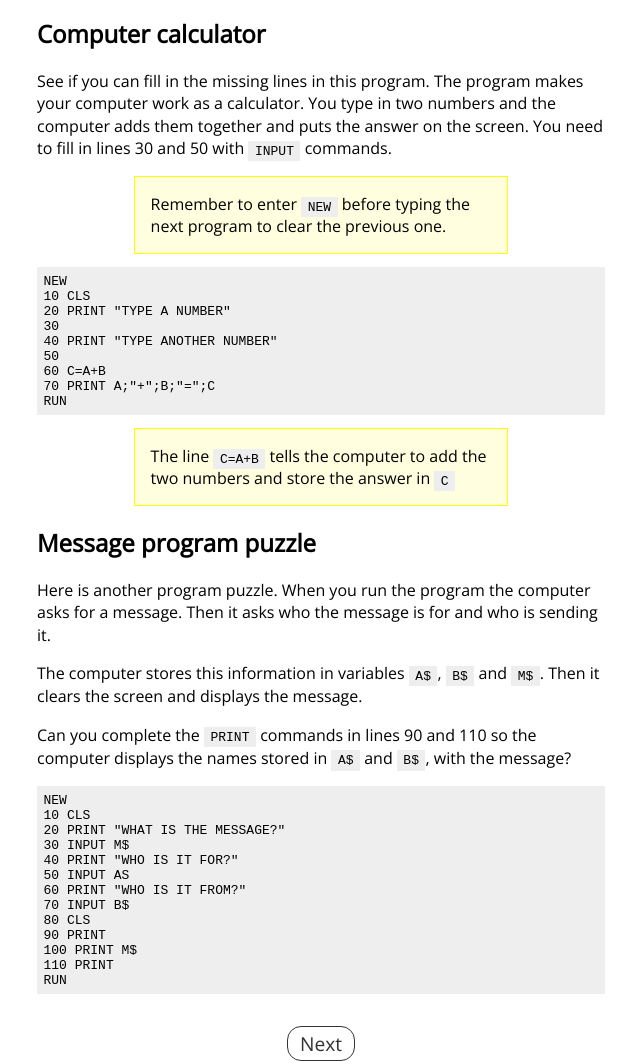
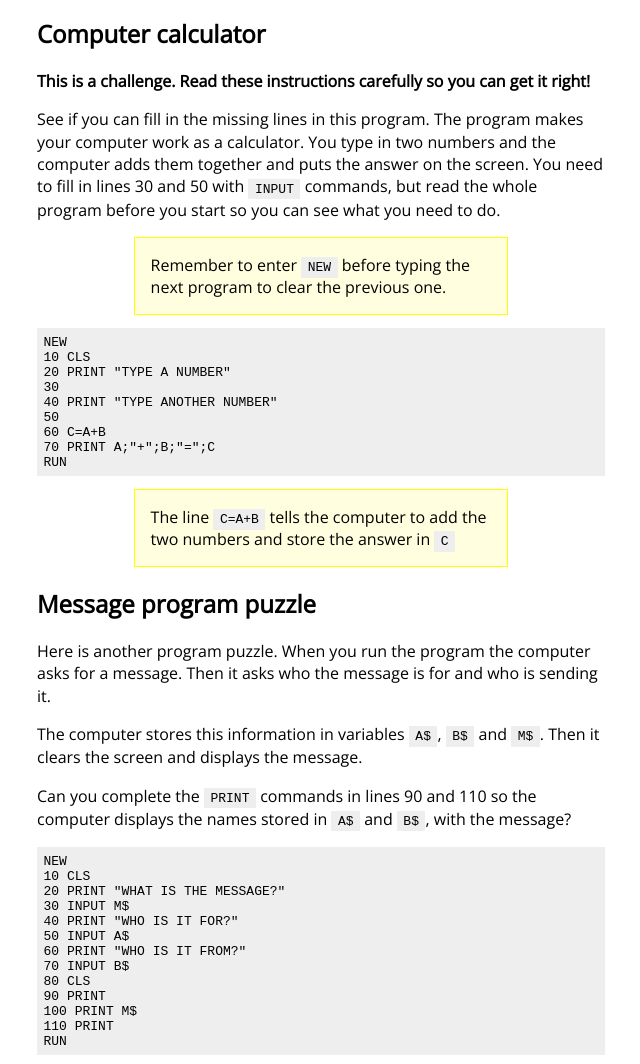
Before and after one commit to karlvr/learn-to-code-basic, an Eleventy site: page src/simple07.html in a window 1280 px wide. Shown: the part 679-1743 px from the top of the page, without its empty margins (3-643 px from the left). Built offline with nearby package versions, Linux system fonts and the light colour scheme; Eleventy itself is replaced by a stand-in of ours; files that its build step writes are made by us from their sources; no server answers.

Commit message:
simple07: improve instructions, fix typo

```diff
--- a/src/simple07.html
+++ b/src/simple07.html
@@ -38,9 +38,10 @@ RUN
 </aside>
 
 <h2>Computer calculator</h2>
+<p><strong>This is a challenge. Read these instructions carefully so you can get it right!</strong></p>
 <p>See if you can fill in the missing lines in this program. The program makes your computer work as a calculator. You type in two numbers and the computer adds them
-	together and puts the answer on the screen. You need to fill in lines 30 and 50 with
-<code class="command">INPUT</code> commands.
+	together and puts the answer on the screen. You need to fill in lines 30 and 50 with <code class="command">INPUT</code> commands, but read the whole program before
+	you start so you can see what you need to do.
 </p>
 <aside>Remember to enter <code class="command">NEW</code> before typing the next program to clear the previous one.</aside>
 <pre>
@@ -72,7 +73,7 @@ NEW
 20 PRINT "WHAT IS THE MESSAGE?"
 30 INPUT M$
 40 PRINT "WHO IS IT FOR?"
-50 INPUT AS
+50 INPUT A$
 60 PRINT "WHO IS IT FROM?"
 70 INPUT B$
 80 CLS
```
